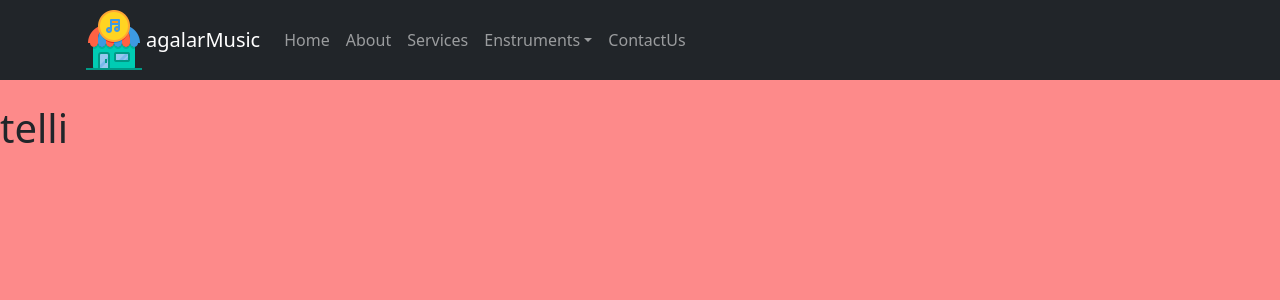
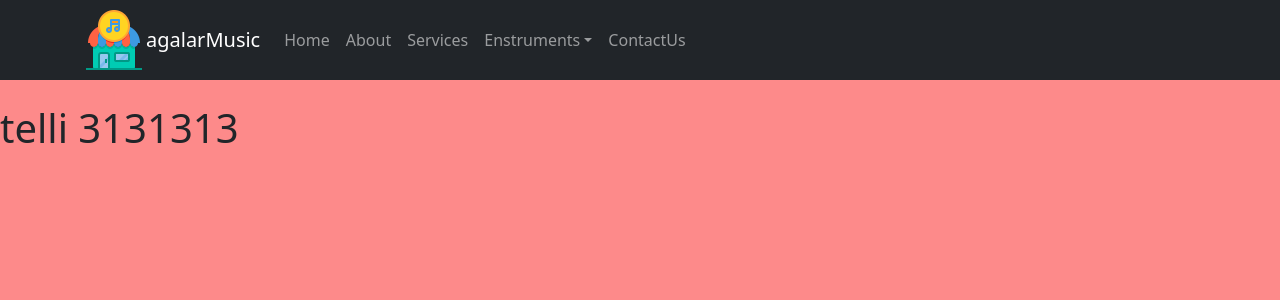
Before and after one commit to bilgekagant/deneme_15, a React (Vite) app in the folder spa/: page /telli in a window 1280 px wide. Shown: the top 300 px of the page. Built offline with nearby package versions, Linux system fonts and the light colour scheme.

Commit message:
Update Telli.jsx

```diff
--- a/spa/src/components/Telli.jsx
+++ b/spa/src/components/Telli.jsx
@@ -1,7 +1,7 @@
 export default function () {
     return (
         <div>
-            <h1>telli</h1>
+            <h1>telli 3131313</h1>
         </div>
     )
 }
```
